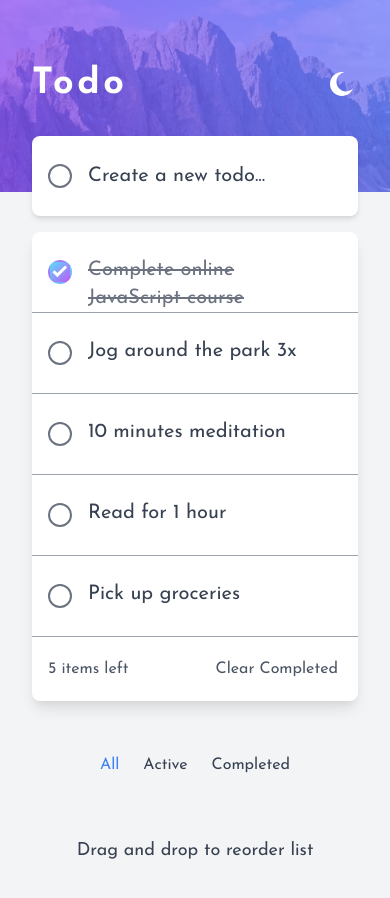
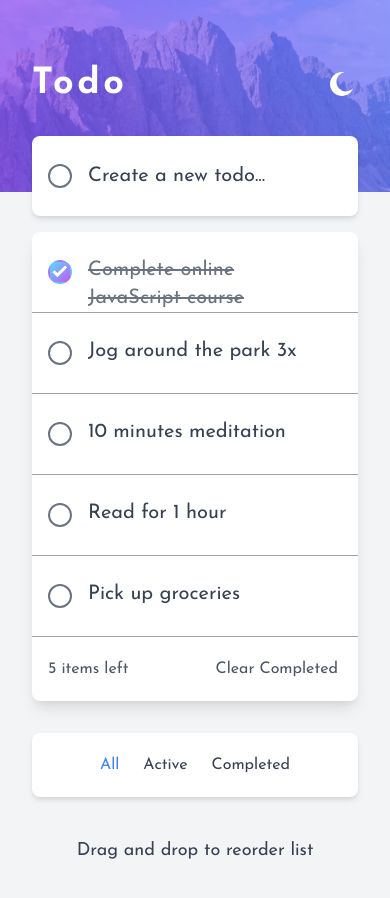
Before and after one commit to SahasSaurav/next-todos, a Next.js app: page / in a window 390 px wide. Shown: the top 898 px of the page. Built offline with nearby package versions, Linux system fonts and the light colour scheme.

Commit message:
aaded styles for filter menu formobile

```diff
--- a/src/componets/TodosList.tsx
+++ b/src/componets/TodosList.tsx
@@ -45,7 +45,7 @@ const TodosList = () => {
           </button>
         </li>
       </ul>
-      <div className="max-w-xl mx-4 mt-8 mb-4 bg-gray-100 dark:bg-gray-700 rounded-lg divide-y divide-gray-400 h-full  flex justify-center  items-center p-4 text-gray-700 dark:text-gray-50 sm:hidden">
+      <div className="max-w-xl mx-4 mt-8 mb-4 bg-white dark:bg-gray-700 rounded-lg divide-y divide-gray-400 h-full  flex justify-center  items-center p-4 text-gray-700 dark:text-gray-50 sm:hidden shadow-md">
         <FilterMenu filterBy={filterBy} setFilterBy={setFilterBy}  />
       </div>
     </>
```
